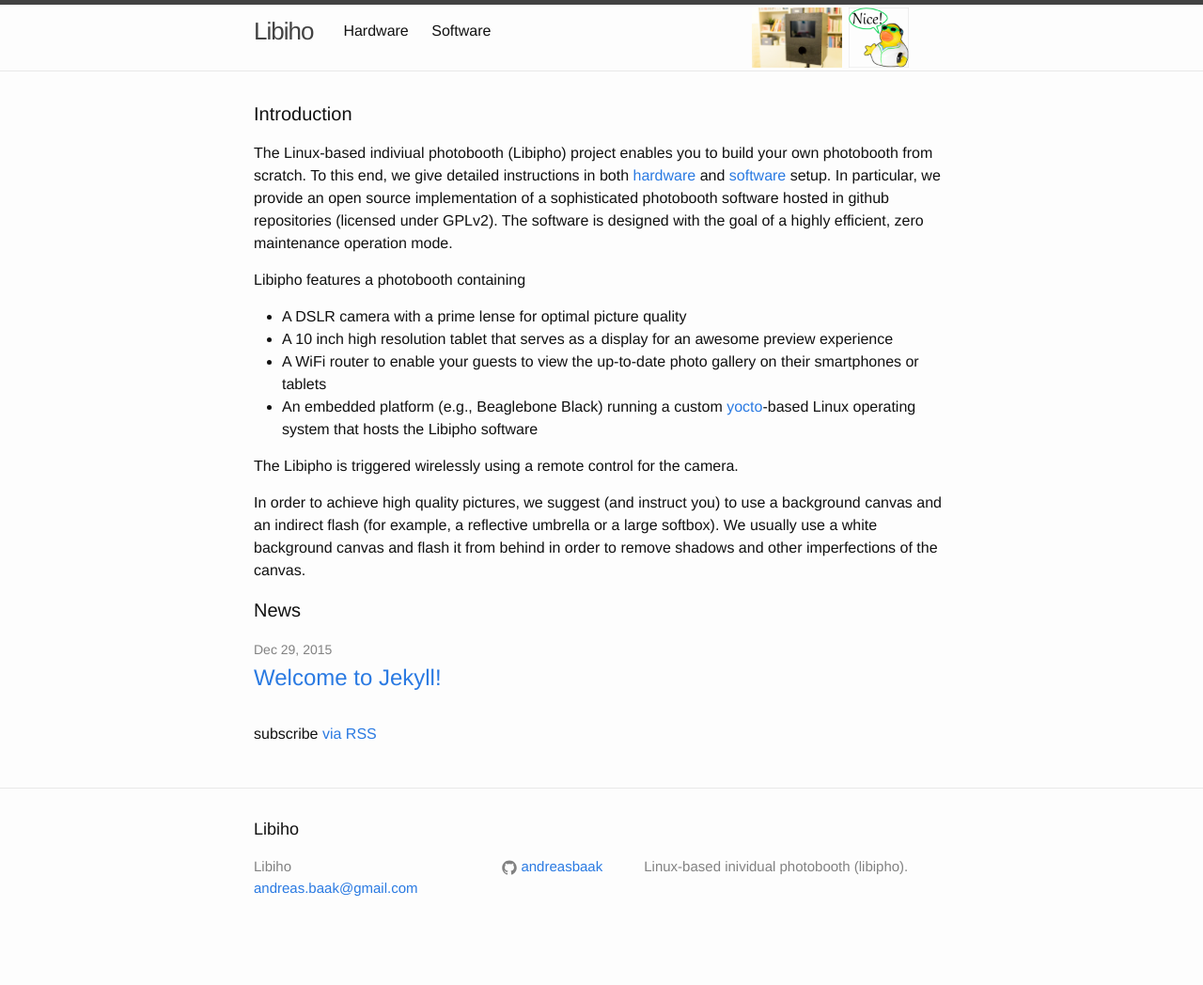
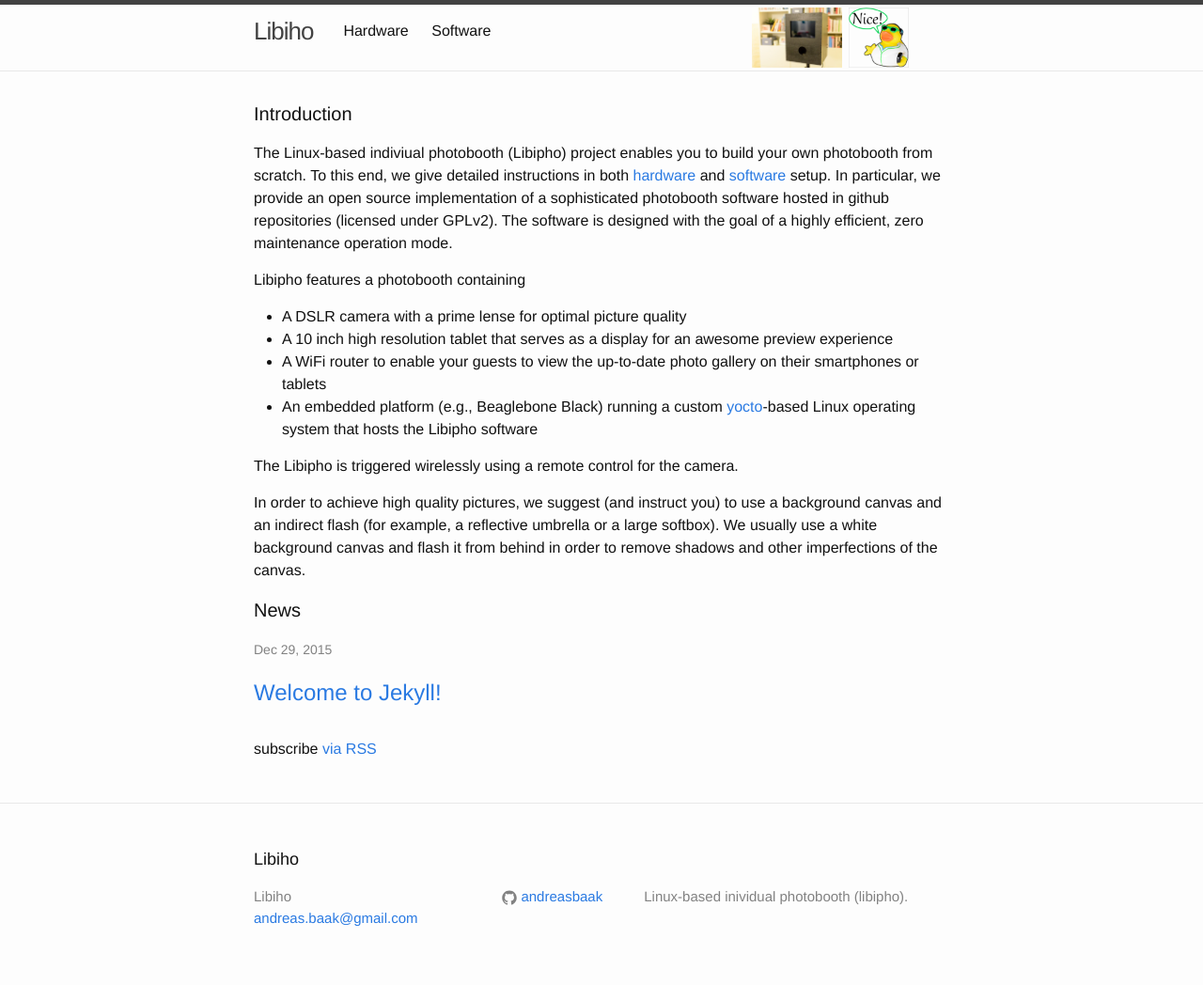
Before and after one commit to andreasbaak/libipho, a Jekyll site: the page built from index.html, in a window 1280 px wide. Shown: the whole page at 94% size. Built offline with Jekyll 4.4.1, drawn with Linux system fonts in a browser that asks for light colours; before the commit the page ends 1016 px from its top, so only the background shows below that.

Commit message:
Set font size for headers

```diff
--- a/_sass/_base.scss
+++ b/_sass/_base.scss
@@ -99,6 +99,24 @@
 }
 
 
+h1 {
+  font-size: 2rem;
+}
+
+h2 {
+  margin-top: 1rem;
+  font-size: 1.5rem;
+}
+
+h3 {
+  margin-top: 1.5rem;
+  font-size: 1.25rem;
+}
+
+h4, h5, h6 {
+  margin-top: 1rem;
+  font-size: 1rem;
+}
 
 /**
  * Links
```
